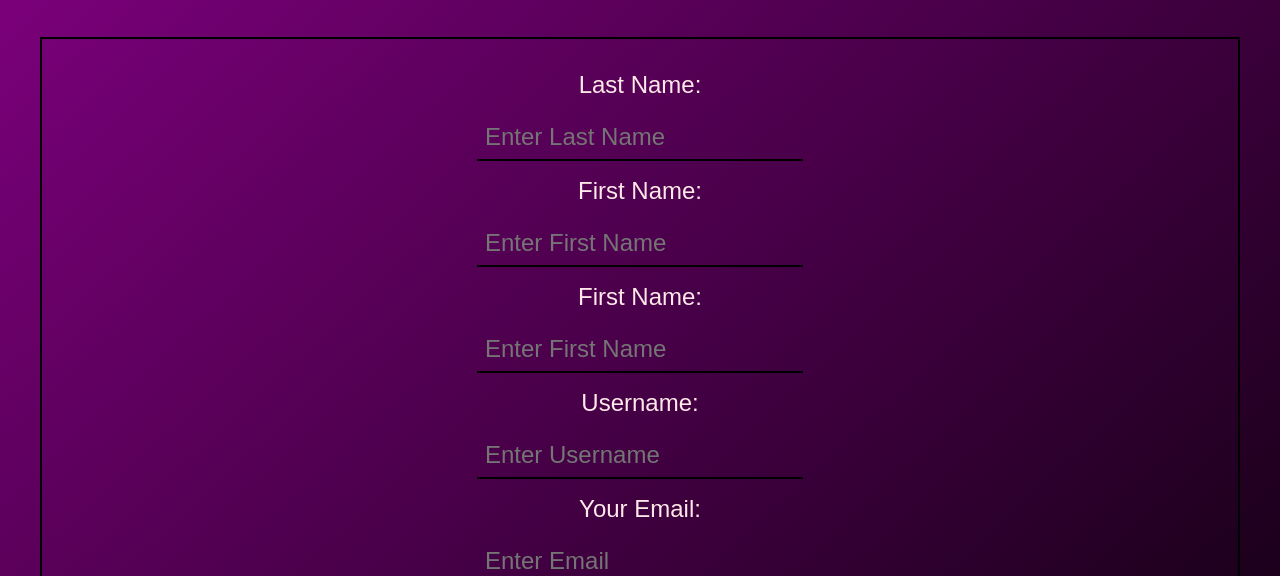
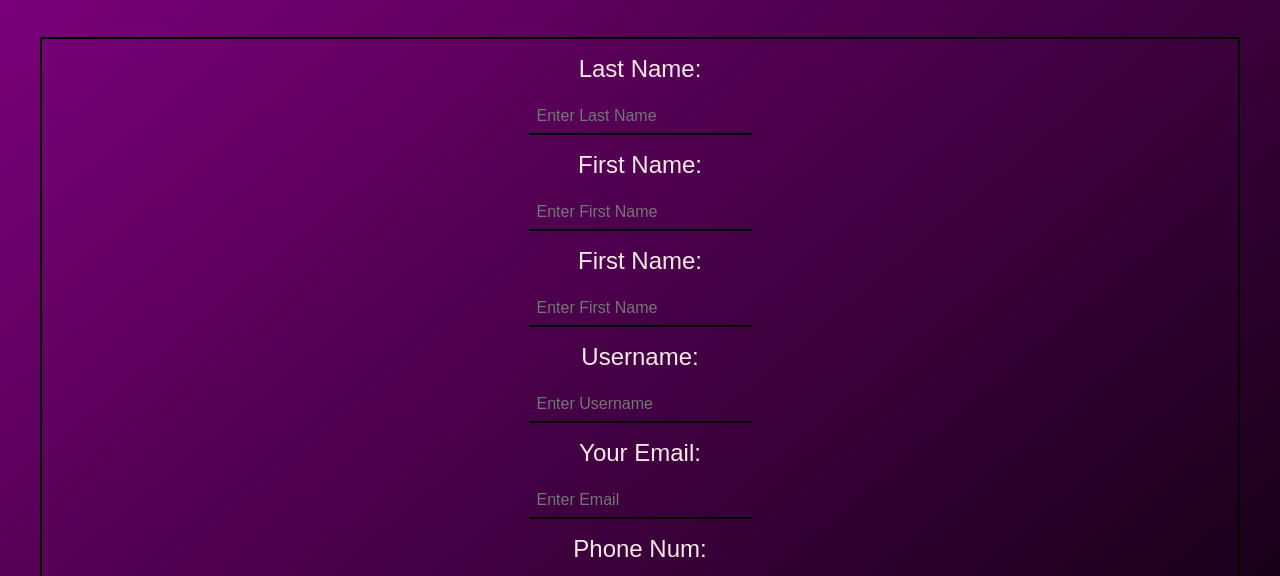
Before and after one commit to MahvelUyom/dimdu-dating-site, a plain HTML site: page next.html in a window 1280 px wide. Shown: the part 157-733 px from the top of the page. Drawn offline with Linux system fonts and the light colour scheme.

Commit message:
Update next.css

```diff
--- a/next.css
+++ b/next.css
@@ -36,7 +36,7 @@
 form{
   border: 2px solid black;
   margin:2.5rem;
-  padding: 2rem;
+  padding: 1rem;
 }
 label{
   font-size: 1.5rem;
@@ -44,9 +44,9 @@ label{
   color: rgb(254, 232, 232);
 }
 input{
-  font-size: 1.5rem;
+  font-size: 1rem;
   padding: .5rem;
-  margin: 1rem;
+  margin: 1rem 0;
   background: none;
   color: black;
   border: 0;
```
